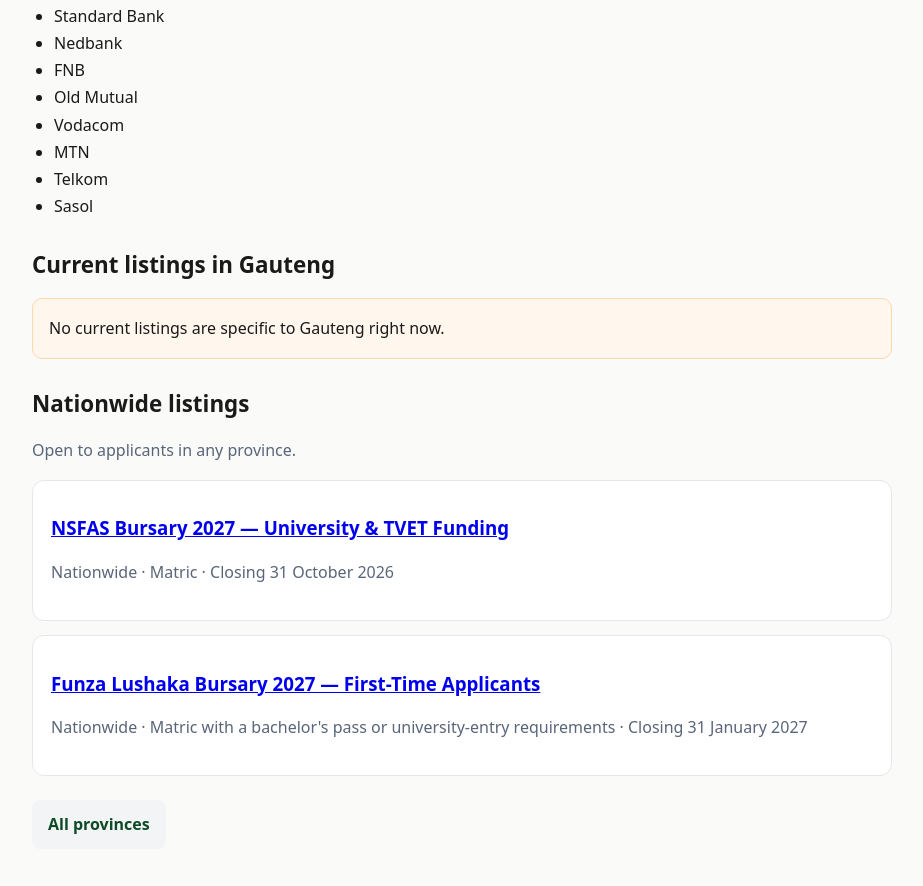
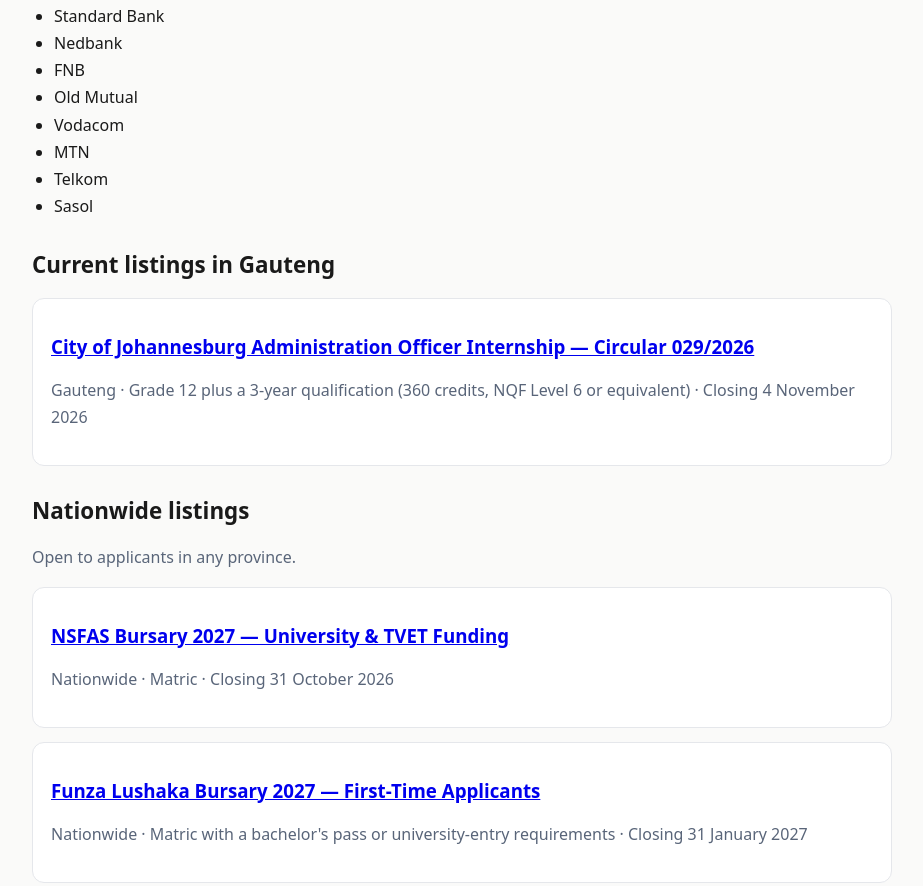
Before and after one commit to Ituthema/seta-careers-platform, a website: page provinces/gauteng/index.html in a window 1280 px wide. Shown: the part 713-1599 px from the top of the page, without its empty margins (178-1101 px from the left). Drawn offline with Linux system fonts and the light colour scheme.

Commit message:
TASK-203: add internship to Gauteng province page

```diff
--- a/provinces/gauteng/index.html
+++ b/provinces/gauteng/index.html
@@ -25,7 +25,7 @@
 <body>
 <!-- GENERATED SEO PAGE: OpportunitiesZA -->
 <header><a class="brand" href="/">OpportunitiesZA</a> <span class="muted">· South African career opportunities</span></header>
-<main><nav class="muted"><a href="/">Home</a> / <a href="/provinces/">Provinces</a> / Gauteng</nav><h1>Learnerships, Bursaries &amp; Internships in Gauteng</h1><p>South Africa&#39;s economic heartland. The highest volume of learnerships, internships, and bursaries of any province. Home to the big banks, Eskom, Transnet, and most major corporate headquarters.</p><h2>Major cities</h2><ul class="list"><li>Johannesburg</li><li>Pretoria</li><li>Ekurhuleni</li><li>Soweto</li></ul><h2>Top employers</h2><ul class="list"><li>Eskom</li><li>Transnet</li><li>ABSA</li><li>Standard Bank</li><li>Nedbank</li><li>FNB</li><li>Old Mutual</li><li>Vodacom</li><li>MTN</li><li>Telkom</li><li>Sasol</li></ul><h2>Current listings in Gauteng</h2><div class="empty">No current listings are specific to Gauteng right now.</div><h2>Nationwide listings</h2><p class="muted">Open to applicants in any province.</p><article class="card"><h3><a href="/bursaries/nsfas-bursary-2027/">NSFAS Bursary 2027 — University &amp; TVET Funding</a></h3><p class="muted">Nationwide · Matric · Closing 31 October 2026</p></article>
+<main><nav class="muted"><a href="/">Home</a> / <a href="/provinces/">Provinces</a> / Gauteng</nav><h1>Learnerships, Bursaries &amp; Internships in Gauteng</h1><p>South Africa&#39;s economic heartland. The highest volume of learnerships, internships, and bursaries of any province. Home to the big banks, Eskom, Transnet, and most major corporate headquarters.</p><h2>Major cities</h2><ul class="list"><li>Johannesburg</li><li>Pretoria</li><li>Ekurhuleni</li><li>Soweto</li></ul><h2>Top employers</h2><ul class="list"><li>Eskom</li><li>Transnet</li><li>ABSA</li><li>Standard Bank</li><li>Nedbank</li><li>FNB</li><li>Old Mutual</li><li>Vodacom</li><li>MTN</li><li>Telkom</li><li>Sasol</li></ul><h2>Current listings in Gauteng</h2><article class="card"><h3><a href="/internships/city-of-johannesburg-administration-officer-internship-circular-029-2026/">City of Johannesburg Administration Officer Internship — Circular 029/2026</a></h3><p class="muted">Gauteng · Grade 12 plus a 3-year qualification (360 credits, NQF Level 6 or equivalent) · Closing 4 November 2026</p></article><h2>Nationwide listings</h2><p class="muted">Open to applicants in any province.</p><article class="card"><h3><a href="/bursaries/nsfas-bursary-2027/">NSFAS Bursary 2027 — University &amp; TVET Funding</a></h3><p class="muted">Nationwide · Matric · Closing 31 October 2026</p></article>
 <article class="card"><h3><a href="/bursaries/funza-lushaka-bursary-2027-first-time-applicants/">Funza Lushaka Bursary 2027 — First-Time Applicants</a></h3><p class="muted">Nationwide · Matric with a bachelor&#39;s pass or university-entry requirements · Closing 31 January 2027</p></article><p><a class="btn secondary" href="/provinces/">All provinces</a></p></main>
 <footer><a href="/">Home</a> · <a href="/calendar/">Calendar</a> · <a href="/provinces/">Provinces</a> · <a href="/tools/">Tools</a> · <a href="/guides/">Guides</a> · <a href="/about/">About</a> · <a href="/#/">Open interactive website</a> · Check every application deadline and eligibility requirement with the official provider.</footer>
 </body>
```
